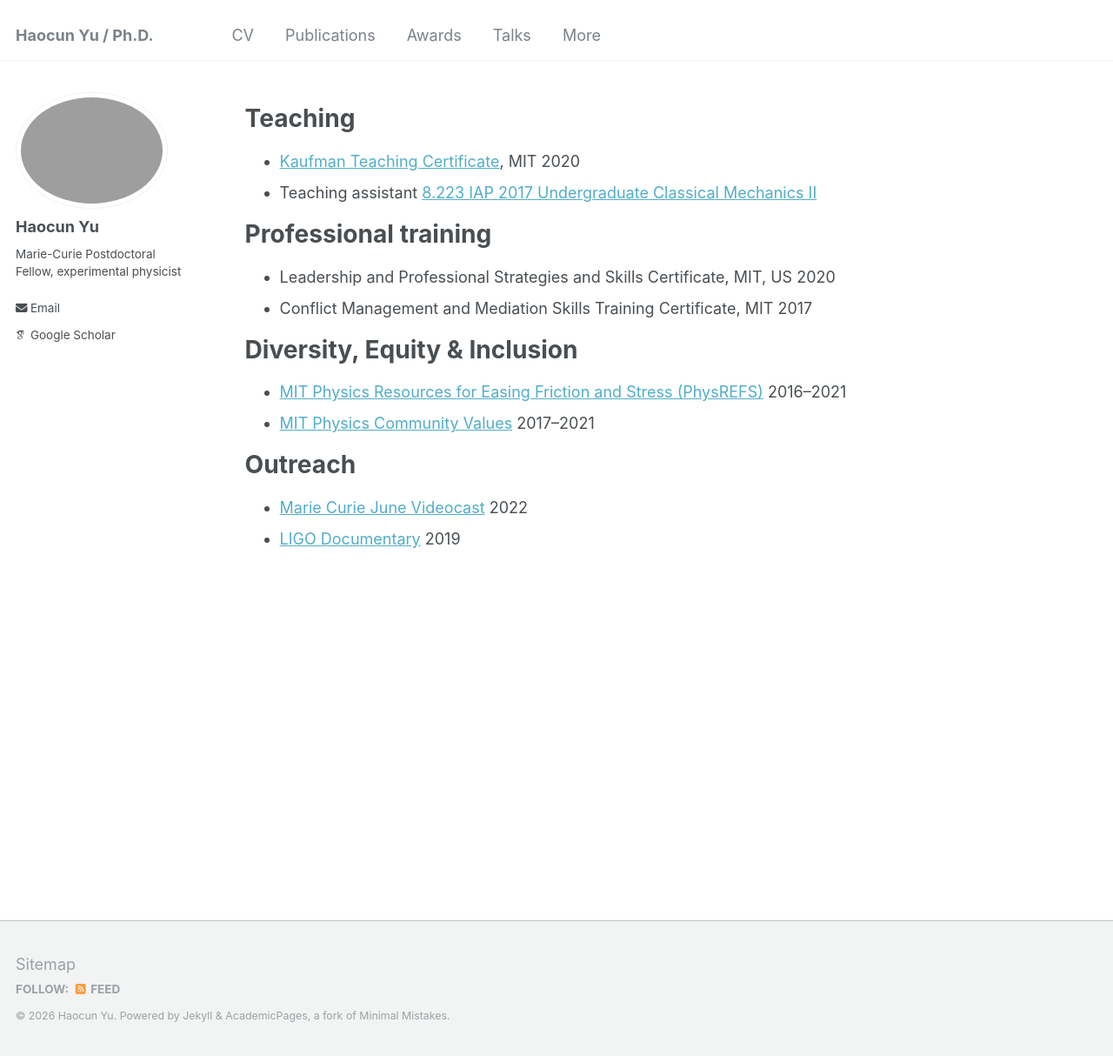
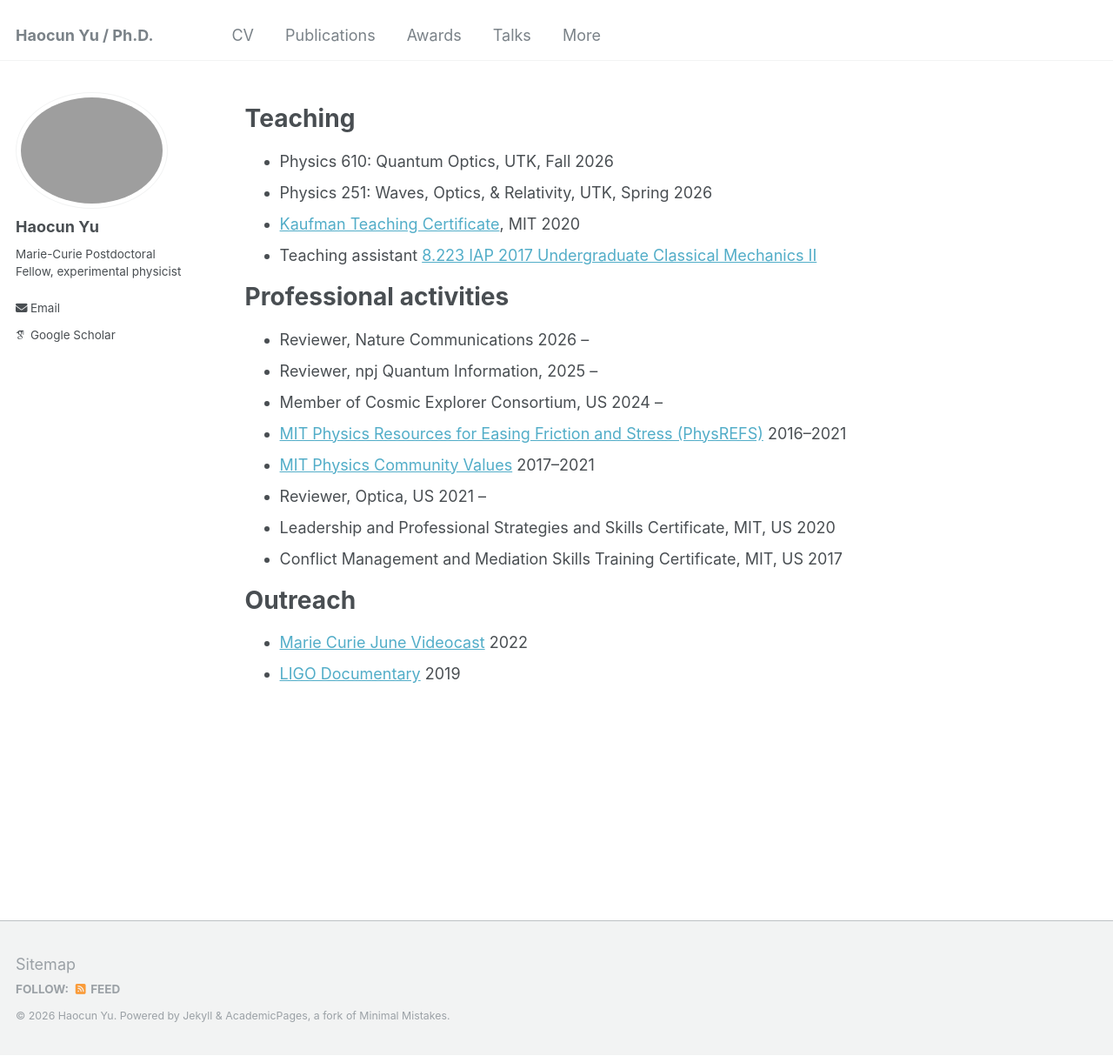
Before and after one commit to Haocun/haocun.github.io, a Jekyll site: the page built from _pages/more.md, in a window 1280 px wide and 1214 px high. Shown: the whole window at 87% size. Built offline with Jekyll 4.4.1, drawn with Linux system fonts in a browser that asks for light colours; some web fonts are replaced.

Commit message:
Update teaching and professional activities sections

```diff
--- a/_pages/more.md
+++ b/_pages/more.md
@@ -6,17 +6,20 @@ author_profile: true
 ---
 
 # Teaching
+* Physics 610: Quantum Optics, UTK, Fall 2026
+* Physics 251: Waves, Optics, & Relativity, UTK, Spring 2026
 * [Kaufman Teaching Certificate](https://tll.mit.edu/programming/grad-student-programming/kaufman-teaching-certificate-program/), MIT	2020
 * Teaching assistant [8.223 IAP 2017 Undergraduate Classical Mechanics II](https://ocw.mit.edu/courses/8-223-classical-mechanics-ii-january-iap-2017/)
 
-
-# Professional training
-* Leadership and Professional Strategies and Skills Certificate, MIT, US	2020
-* Conflict Management and Mediation Skills Training Certificate, MIT	2017
-
-# Diversity, Equity & Inclusion
+# Professional activities
+* Reviewer, Nature Communications	2026 –
+* Reviewer, npj Quantum Information, 2025 –
+* Member of Cosmic Explorer Consortium, US	2024 –
 * [MIT Physics Resources for Easing Friction and Stress (PhysREFS)](https://physrefs.mit.edu/)  2016–2021
 * [MIT Physics Community Values](https://physics.mit.edu/about-physics/community-values/)	2017–2021
+* Reviewer, Optica, US	2021 –
+* Leadership and Professional Strategies and Skills Certificate, MIT, US	2020
+* Conflict Management and Mediation Skills Training Certificate, MIT, US	2017
 
 # Outreach
 * [Marie Curie June Videocast](https://euraxess.ec.europa.eu/worldwide/china/june-videocast-interview-marie-curie-postdoctoral-fellow-haocun-yu) 2022
```
